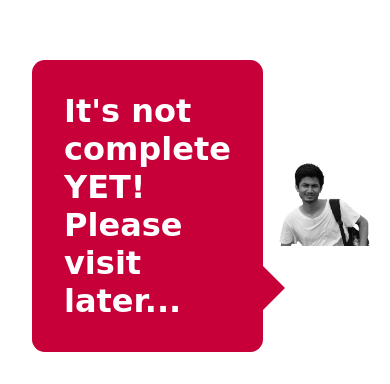
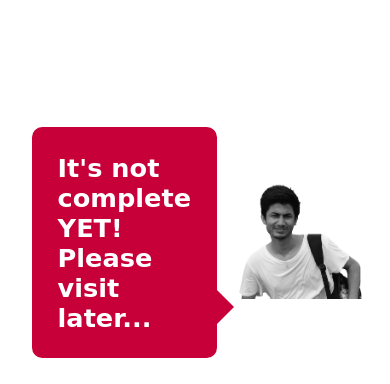
Before and after one commit to isnegi/isnegi.github.io, a plain HTML site: page index.html in a window 390 px wide. Shown: the part 460-844 px from the top of the page. Drawn offline with Linux system fonts and the light colour scheme; a web font is replaced by a local one.

Commit message:
modified style

```diff
--- a/assets/styles/main.css
+++ b/assets/styles/main.css
@@ -45,16 +45,16 @@ body {
 }
 @media only screen and (max-width: 600px) {
     .message-text {
-        font-size: 1.2em;
+        font-size: 0.8em;
     }
   }
   @media only screen and (max-width: 800px) {
     .message-text {
-        font-size: 1.6em;
+        font-size: 1.2em;
     }
   }
   @media only screen and (max-width: 1000px) {
     .message-text {
-        font-size: 2em;
+        font-size: 1.6em;
     }
   }
```
Also changed, not shown: 1 other file.
